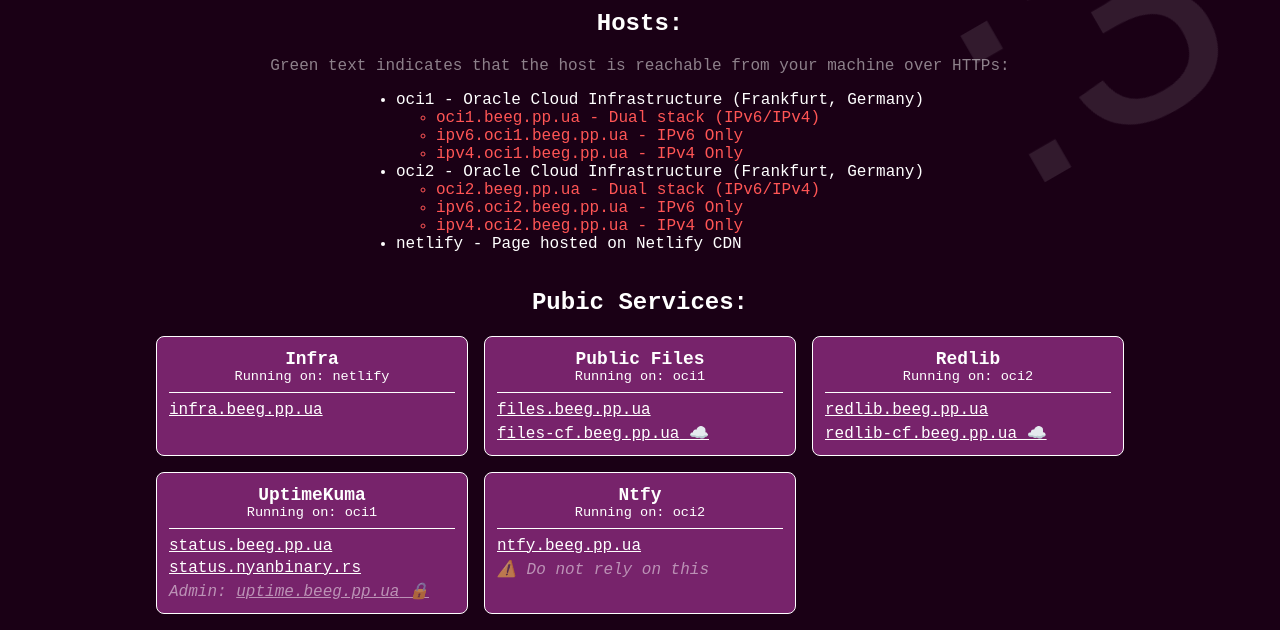
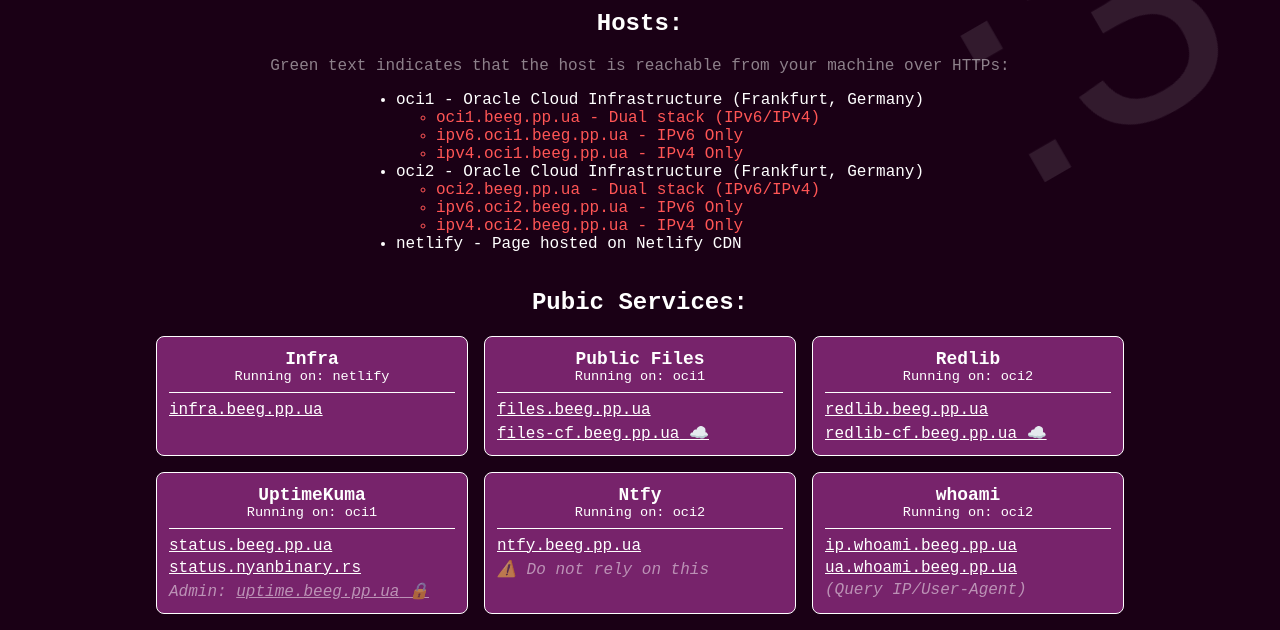
Before and after one commit to girl-pp-ua/beeg-pp-infra, a plain HTML site: page index.html in a window 1280 px wide. Shown: the part 150-780 px from the top of the page. Drawn offline with Linux system fonts and the light colour scheme; no server answers.

Commit message:
add whoami service

```diff
--- a/index.html
+++ b/index.html
@@ -103,6 +103,14 @@
           ⚠️ Do not rely on this
         </i>
       </div>
+      <div class="infra-card">
+        <div class="infra-title">whoami</div>
+        <div class="infra-host">oci2</div>
+        <span class="separator"></span>
+        <a class="infra-link" href="https://ip.whoami.beeg.pp.ua/">ip.whoami.beeg.pp.ua</a>
+        <a class="infra-link" href="https://ua.whoami.beeg.pp.ua/">ua.whoami.beeg.pp.ua</a>
+        <i class="hopa">(Query IP/User-Agent)</i>
+      </div>
     </div>
 
 
```
